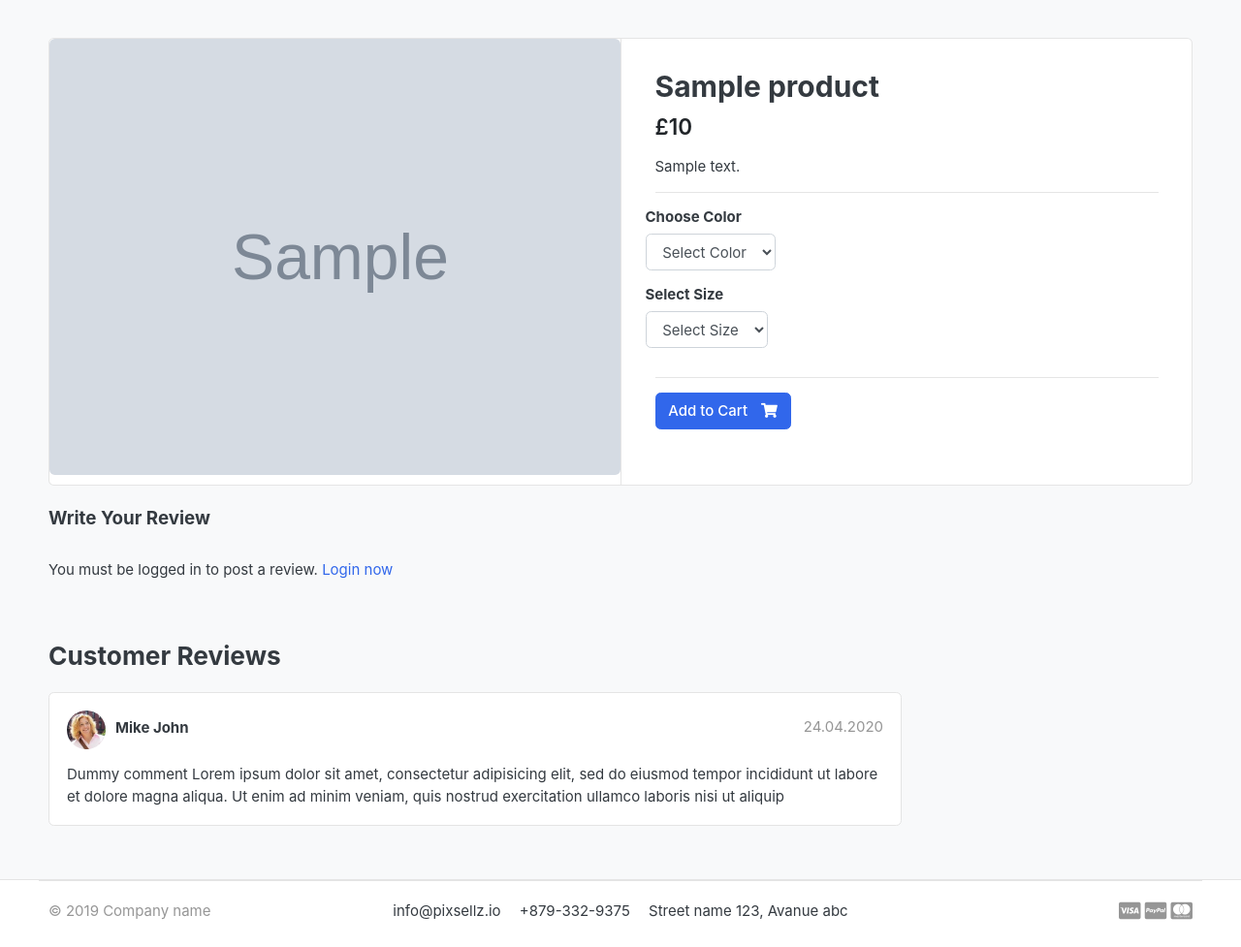
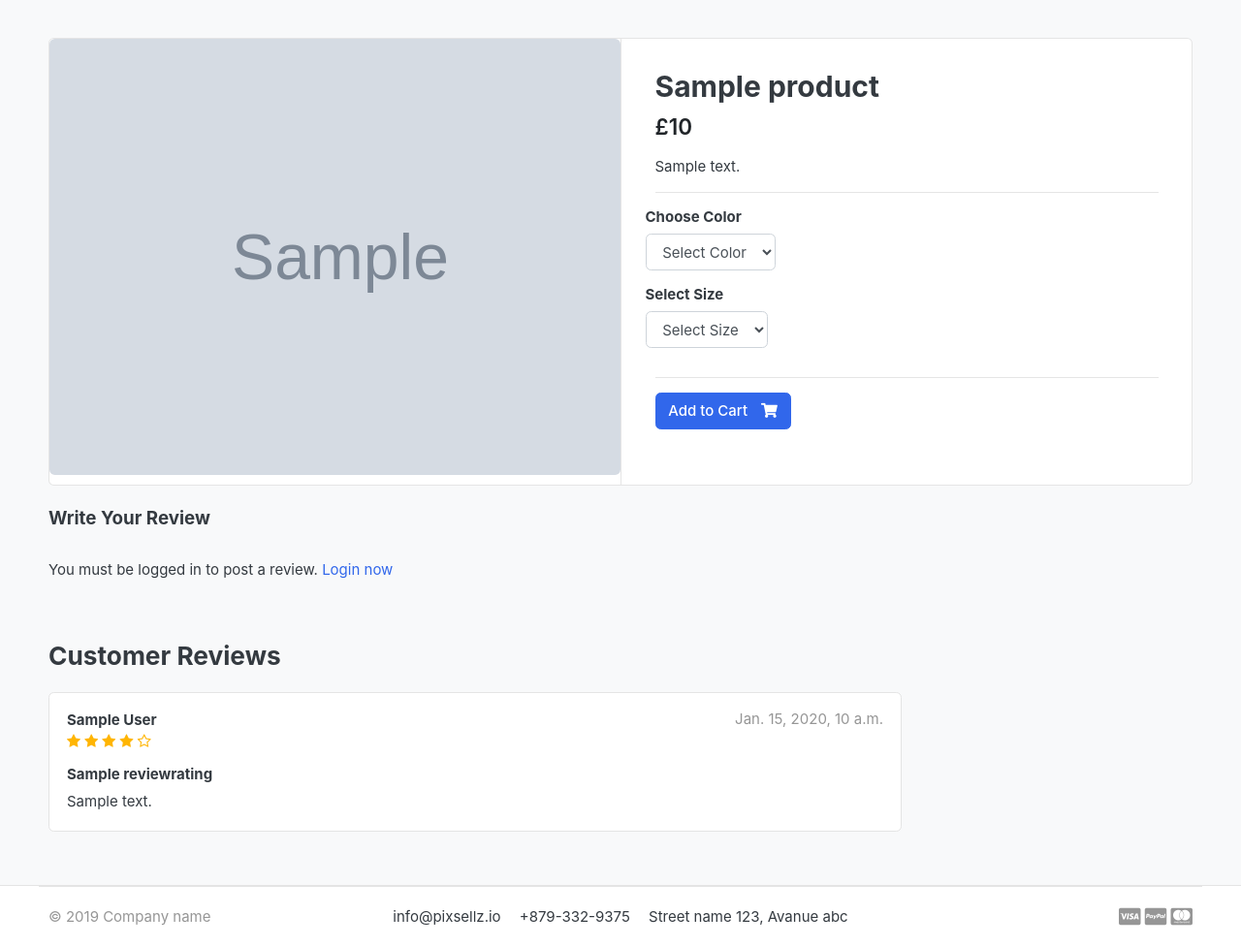
Before and after one commit to horger89/e-commerce_store, a Django app: a page that uses templates/store/product_detail.html in a window 1280 px wide. Shown: the part 119-1096 px from the top of the page at 97% size. Before the commit the page ends 1068 px from the top, so only its background shows below. Run offline with Django 3.2, Linux system fonts and the light colour scheme; tables that the repository leaves empty hold one stand-in row (values such as "Sample post"); grey boxes marked "Sample" are stand-in pictures; some libraries are stand-ins or nearby versions; some web fonts are replaced.

Commit message:
worked on review and rating system

```diff
--- a/accounts/models.py
+++ b/accounts/models.py
@@ -69,6 +69,9 @@ class Account(AbstractBaseUser):
 
     objects = MyAccountManager()
 
+    def full_name(self):
+        return f'{self.first_name} {self.last_name}'
+
     def __str__(self):
         return self.email
 
--- a/my_commerce/static/css/custom.css
+++ b/my_commerce/static/css/custom.css
@@ -48,3 +48,7 @@ label:hover ~ input:checked ~ label{
     color: #cc9000;
 }
 */
+
+.rating-star i{
+    color: #ffb503 !important;
+}
--- a/store/views.py
+++ b/store/views.py
@@ -1,5 +1,6 @@
 from django.shortcuts import render, get_object_or_404, redirect
 from . models import Product, ReviewRating
+from orders.models import OrderProduct
 from category.models import Category
 from carts.views import _cart_id
 from carts.models import CartItem
@@ -50,9 +51,26 @@ def product_detail(request, category_slug, product_slug):
     except Exception as e:
         raise e
 
+    if request.user.is_authenticated:
+        try:
+            orderproduct = OrderProduct.objects.filter(user=request.user, product_id=single_product.id).exists()
+
+        except OrderProduct.DoesNotExist:
+            orderproduct = None
+
+    else:
+        orderproduct = None
+
+
+    # get the reviews
+    reviews = ReviewRating.objects.filter(product_id=single_product.id, status=True)
+
+
     context = {
         'single_product' : single_product,
         'in_cart' : in_cart,
+        'orderproduct' : orderproduct,
+        'reviews' : reviews,
     }
 
     return render(request, 'store/product_detail.html', context)
--- a/templates/store/product_detail.html
+++ b/templates/store/product_detail.html
@@ -87,6 +87,7 @@
             <h5>Write Your Review</h5>
             <div>
                 {% if user.is_authenticated %}
+                     {% if orderproduct %}
                 <!-- Rating stars -->
                 <label>How do you rate this product?</label>
                 <br>
@@ -111,7 +112,12 @@
                 <textarea name="review" rows="4" class="form-control"></textarea>
                 <br>
 
-                <input type="submit" value="Submit Review" class="btn btn-primary">
+                        <input type="submit" value="Submit Review" class="btn btn-primary">
+                    {% else %}
+                        <br>
+                        <p>You must purchase this product to post a review!</p>
+                    {% endif %}
+
                 {% else %}
                 <br>
                 <p>You must be logged in to post a review. <span><a href="{% url 'login' %}">Login now</a></span></p>
@@ -131,26 +137,37 @@
             </header>
             </div>
 
+        {% for review in reviews %}
 
         <article class="box mb-3">
             <div class="icontext w-100">
-                <img src="{% static './images/avatars/avatar1.jpg' %}" class="img-xs icon rounded-circle">
+
                 <div class="text">
-                    <span class="date text-muted float-md-right">24.04.2020 </span>
-                    <h6 class="mb-1">Mike John </h6>
+                    <span class="date text-muted float-md-right">{{ review.updated_at }} </span>
+                    <h6 class="mb-1">{{ review.user.full_name }}</h6>
 
+                    <div class="rating-star">
+                        <span>
+                            <i class="fa fa-star{% if review.rating < 1 %}-o {% endif %}" aria-hidden="true"></i>
+                            <i class="fa fa-star{% if review.rating < 2 %}-o {% endif %}" aria-hidden="true"></i>
+                            <i class="fa fa-star{% if review.rating < 3 %}-o {% endif %}" aria-hidden="true"></i>
+                            <i class="fa fa-star{% if review.rating < 4 %}-o {% endif %}" aria-hidden="true"></i>
+                            <i class="fa fa-star{% if review.rating < 5 %}-o {% endif %}" aria-hidden="true"></i>
+                        </span>
+                    </div>
                 </div>
             </div> <!-- icontext.// -->
             <div class="mt-3">
+                <h6>
+                    {{ review.subject }}
+                </h6>
                 <p>
-                    Dummy comment Lorem ipsum dolor sit amet, consectetur adipisicing elit, sed do eiusmod
-                    tempor incididunt ut labore et dolore magna aliqua. Ut enim ad minim veniam,
-                    quis nostrud exercitation ullamco laboris nisi ut aliquip
+                    {{ review.review }}
                 </p>
             </div>
         </article>
 
-
+        {% endfor %}
 
         </div> <!-- col.// -->
     </div> <!-- row.// -->
```
